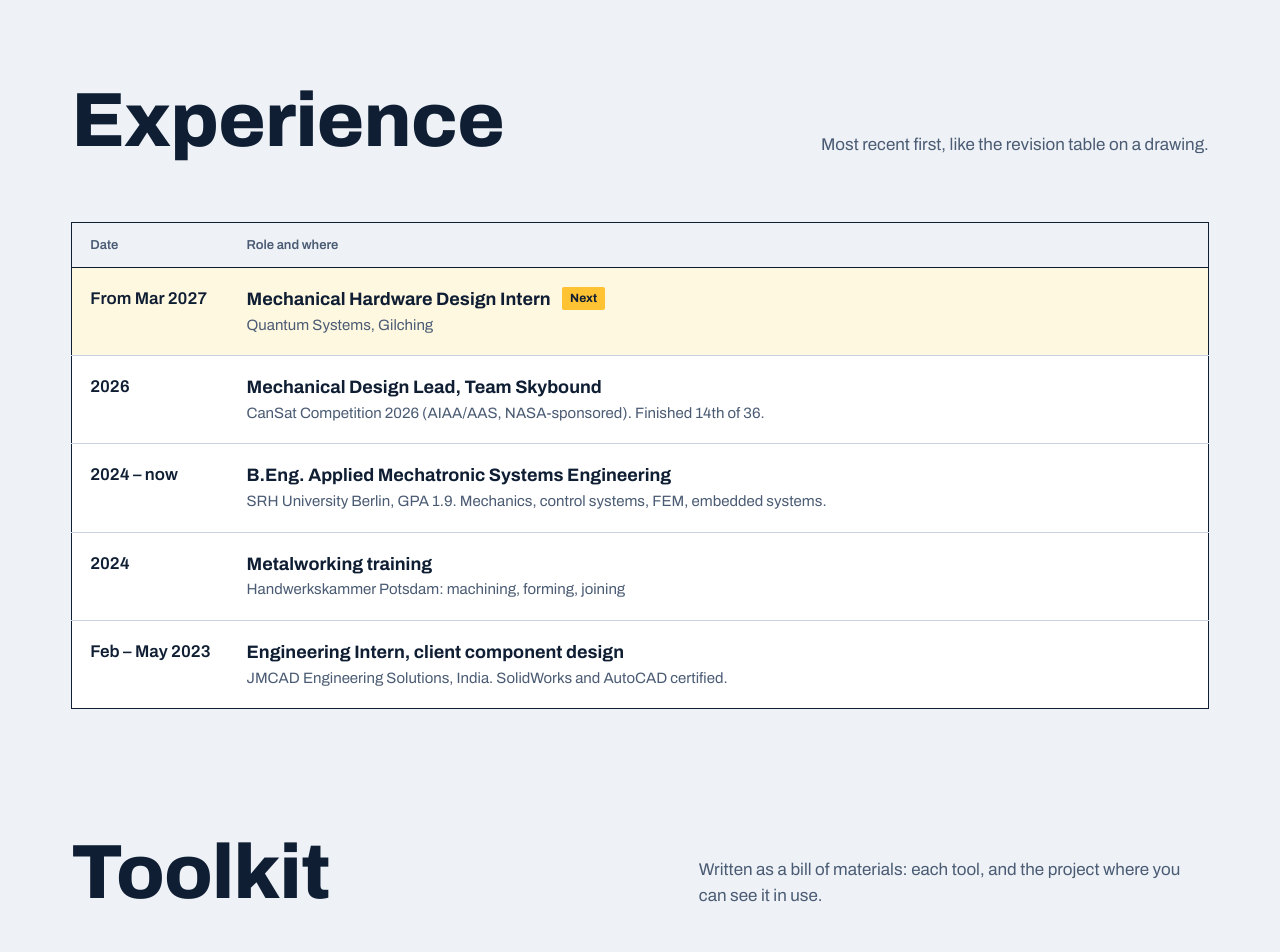
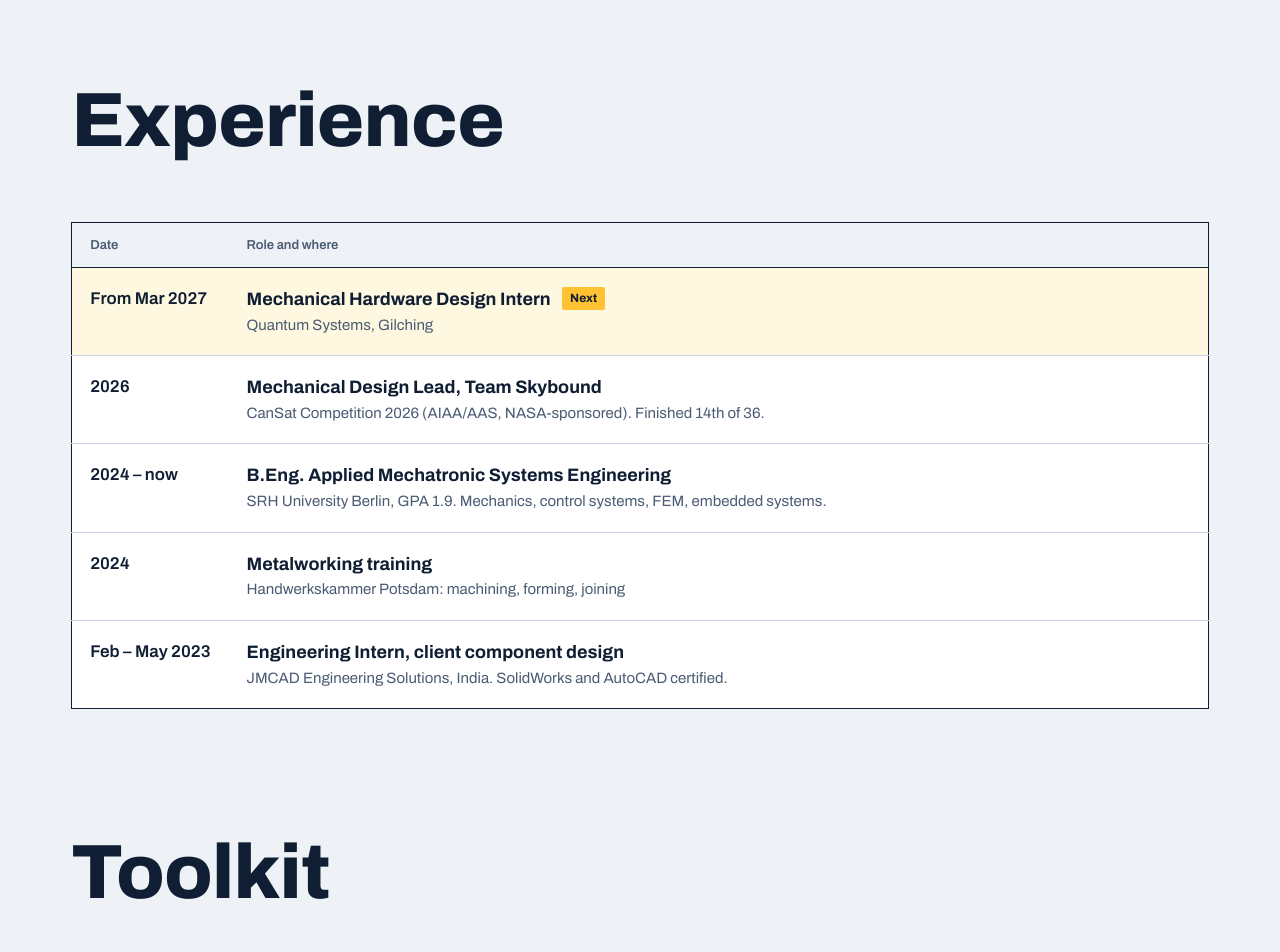
Before and after one commit to MunjalZala/Munjalsinh-zala-portfolio, a plain HTML site: page index.html in a window 1280 px wide. Shown: the part 4280-5232 px from the top of the page. Drawn offline with Linux system fonts and the light colour scheme.

Commit message:
Remove explanatory notes beside Experience and Toolkit headings
Co-Authored-By: Claude Opus 5.5 <noreply@anthropic.com>
Claude-Session: https://claude.ai/code/session_01HyT2r7fZ6NSFz36DFSFz6o

```diff
--- a/index.html
+++ b/index.html
@@ -488,7 +488,6 @@
   <div class="wrap">
     <div class="sec-head">
       <h2 class="display">Experience</h2>
-      <p>Most recent first, like the revision table on a drawing.</p>
     </div>
     <table class="rev">
       <thead><tr><th>Date</th><th>Role and where</th></tr></thead>
@@ -508,7 +507,6 @@
   <div class="wrap">
     <div class="sec-head">
       <h2 class="display">Toolkit</h2>
-      <p>Written as a bill of materials: each tool, and the project where you can see it in use.</p>
     </div>
     <div class="bom-wrap">
       <table class="bom">
```
